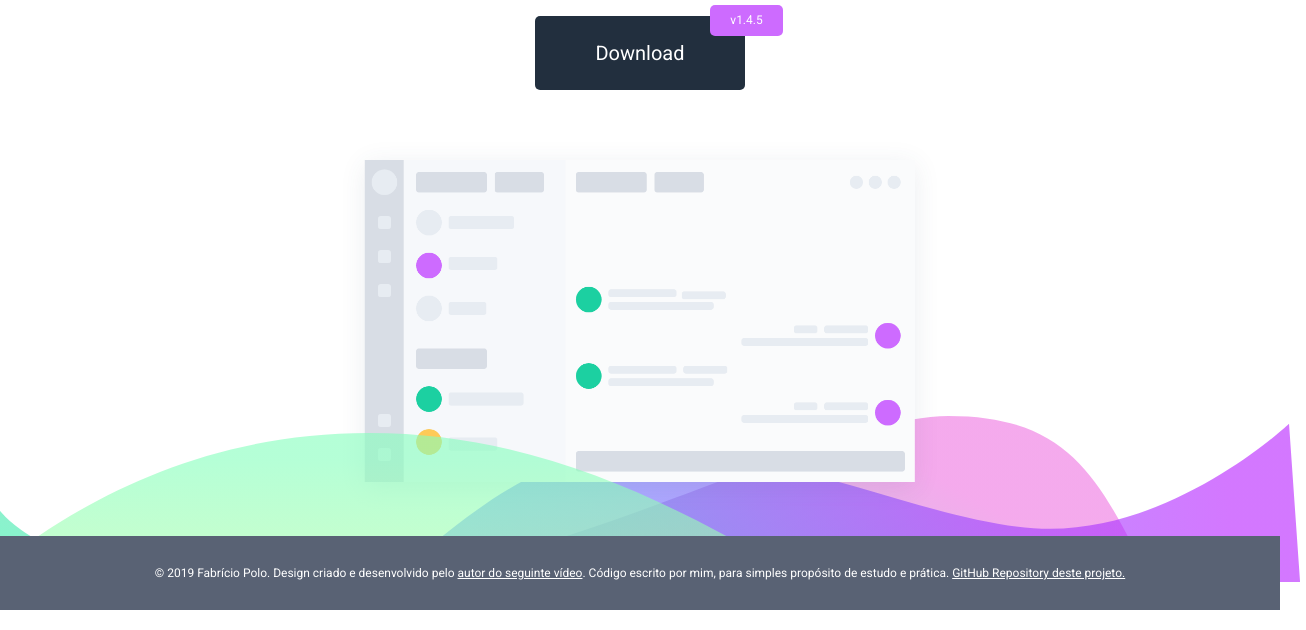
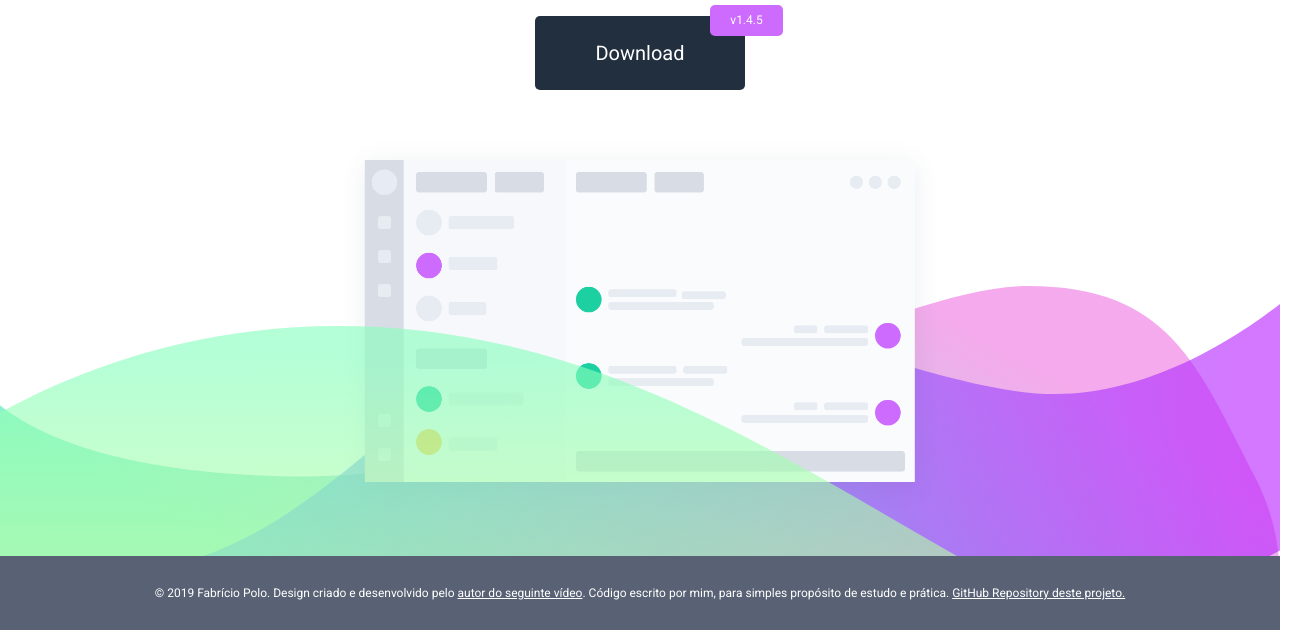
Before and after one commit to fapolo/landing_page_01, a plain HTML site: page index.html in a window 1280 px wide. Shown: the part 253-883 px from the top of the page, 1306 px wide, since content can reach past the window. Drawn offline with Linux system fonts and the light colour scheme.

Commit message:
ajustes background

```diff
--- a/style.css
+++ b/style.css
@@ -202,41 +202,42 @@ BACKGROUND COMPOSITION
 
 .background-composition {
     width: 100vw;
-    height: 300px;
-    margin-top: -200px;
+    height: 120px;
+    position: relative;
 }
 
 .gradient-img-1 {
     width: 100vw;
-    height: 45vh;
+    height: 300px;
+    margin-left: -10%;
+    transform: translateY(-20vh);
     background: url(./src/path-1.svg);
     background-repeat: no-repeat;
-    background-size: 100vw 100vh;
+    background-position: top;
     z-index: 2;
     position:absolute;
-    transform: translate(-10vw, -5vh);
 }
 
 .gradient-img-2 {
     width: 100vw;
-    height: 45vh;
+    height: 310px;
+    transform: translateY(-25vh);
     background: url(./src/path-2.svg);
     background-repeat: no-repeat;
-    background-position: top right;
-    background-size: 100vw 100vh;
+    background-position: top left;
+    background-size: 103vw;
     z-index: -1;
-    position:absolute;
-    transform: translate(2vw, -8vh);
+    position: absolute;
 }
 
 .gradient-img-3 {
     width: 100vw;
-    height: 45vh;
+    height: 310px;
+    transform: translateY(-25vh);
     background: url(./src/path-3.svg);
     background-repeat: no-repeat;
     background-position: top right;
-    background-size: 100vw 100vh;
+    background-size: 110vw;
     z-index: -2;
-    position:absolute;
-    transform: translate(-8vw, -8vh);
+    position: absolute;
 }
```
